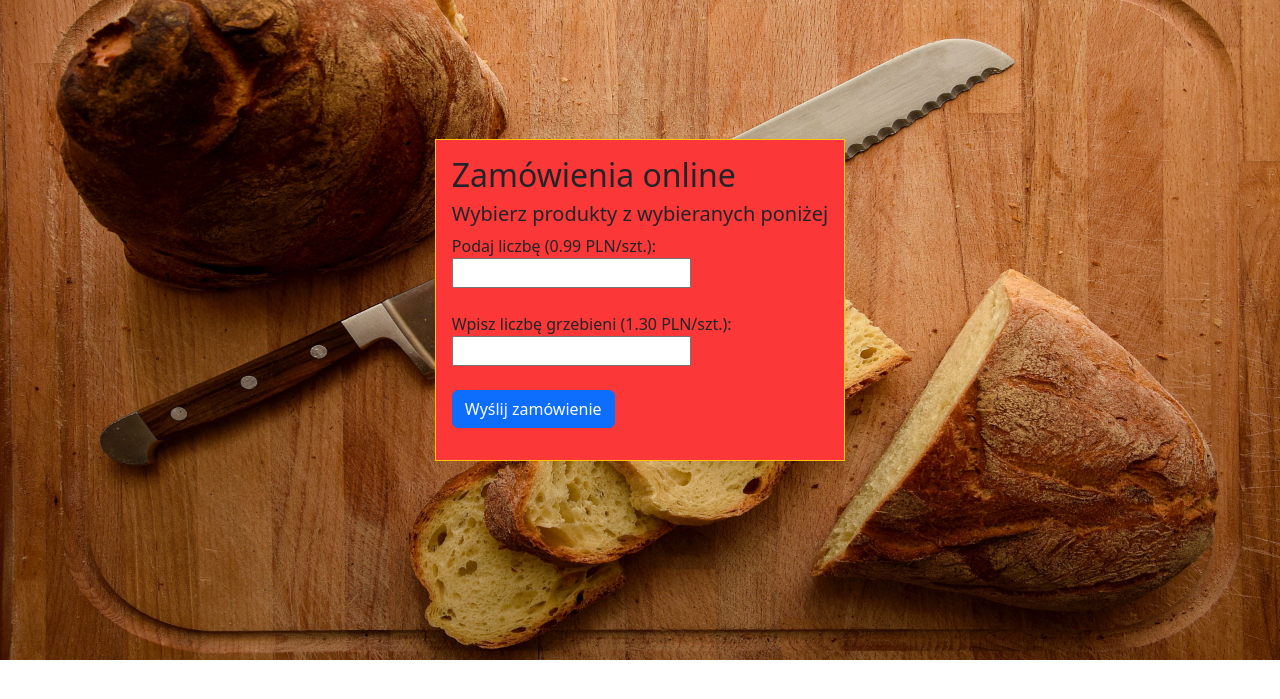
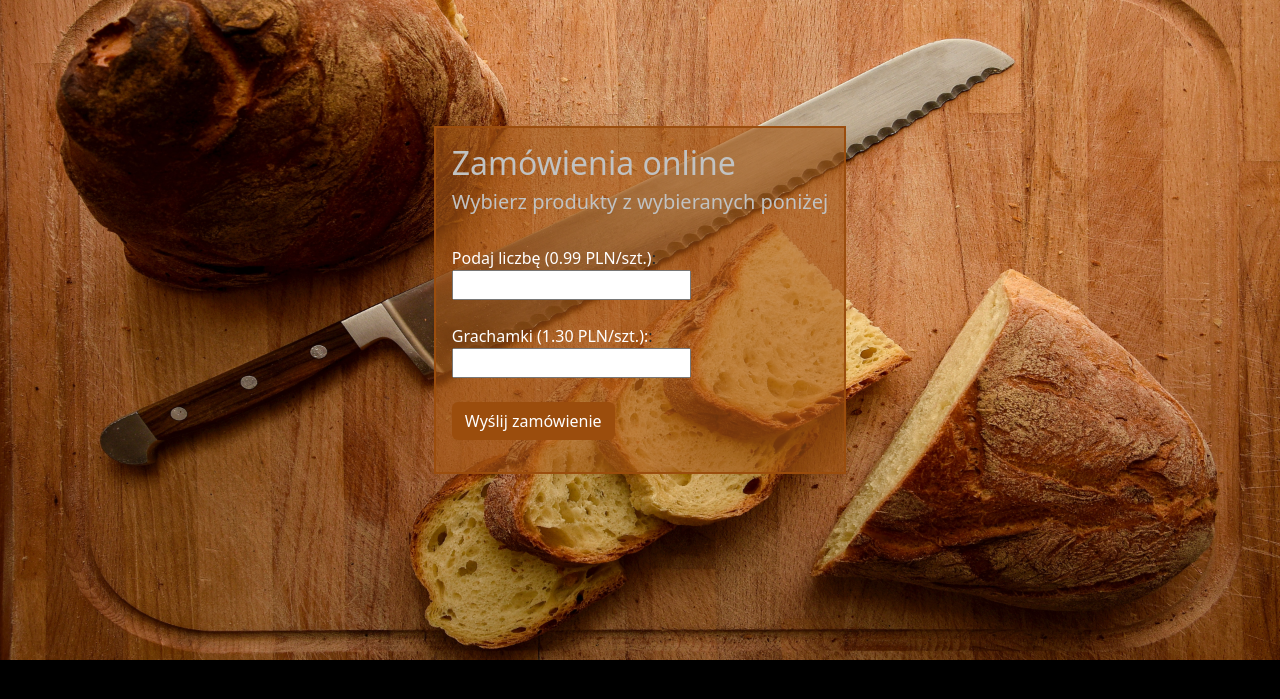
Before and after one commit to DarkoKa/Order-Form, a PHP site: page / in a window 1280 px wide. Shown: the top 699 px of the page. Run offline with PHP 8.4, Linux system fonts and the light colour scheme.

Commit message:
Add files via upload

```diff
--- a/index.php
+++ b/index.php
@@ -7,28 +7,32 @@
     <meta name=keywords content="" >
     <meta name="viewport" content="width=device-width, initial-scale=1.0">
     <title>PHP - Order Form</title>
-    <link rel="stylesheet" href="styles.css">
     <link href="https://cdn.jsdelivr.net/npm/bootstrap@5.3.2/dist/css/bootstrap.min.css" rel="stylesheet" integrity="sha384-T3c6CoIi6uLrA9TneNEoa7RxnatzjcDSCmG1MXxSR1GAsXEV/Dwwykc2MPK8M2HN" crossorigin="anonymous">
     <script src="https://cdn.jsdelivr.net/npm/bootstrap@5.3.2/dist/js/bootstrap.bundle.min.js" integrity="sha384-C6RzsynM9kWDrMNeT87bh95OGNyZPhcTNXj1NW7RuBCsyN/o0jlpcV8Qyq46cDfL" crossorigin="anonymous"></script>
+    <link rel="stylesheet" href="styles.css">
   </head>
 
 <body class="bodyImg">
 
-  <div class="container d-flex align-items-center justify-content-center" style="height: 600px;">
+  <div class="container-fluid d-flex align-items-center justify-content-center" style="height: 600px;">
     <div class="row">
-    <div class="col border border-warning p-3 myStyleForm">
-        <h2 class="">Zamówienia online</h2>
-          <h5>Wybierz produkty z wybieranych poniżej</h5>
+        <div class="col-12 p-3 myStyleForm">
+          <h2>Zamówienia online</h2>
+          <h5>Wybierz produkty z wybieranych poniżej</h5> <br>
 
-          <form action="order_form.php" method="post">
-            Podaj liczbę (0.99 PLN/szt.): <br>
+        <form action="order_form.php" method="post" >
+            <span class="myStyleTextInForm">Podaj liczbę (0.99 PLN/szt.)</span>:
+            <br>
             <input class="text" type="text" name="paczki"/>
             <br><br>
-            Wpisz liczbę grzebieni (1.30 PLN/szt.): <br>
+            <span class="myStyleTextInForm">Grachamki (1.30 PLN/szt.):</span>:
+            <br>
             <input type="text" name="grzebienie"/>
             <br><br>
-            <input type="submit" class="btn btn-primary mb-3" value="Wyślij zamówienie">
-      </div>
+            <input type="submit" class="btn myBtnStyle mb-3" value="Wyślij zamówienie">
+          </form>
+
+        </div>
     </div>
   </div>
 
--- a/styles.css
+++ b/styles.css
@@ -1,11 +1,31 @@
-.bodyImg{
-  background-image: url(bread.png);
-  background-size: cover;
-  background-repeat: no-repeat;
-  background-position: center;
+h2,h5{
+  color: rgb(193, 194, 194)
 }
 
+.bodyImg{
+  background: rgb(0, 0, 0) url("bread.png");
+  background-size: cover;
+  background-position: center;
+  background-repeat: no-repeat;
+}
 
 .myStyleForm{
-  background-color: rgb(252, 55, 55);
+  background-color: rgba(166, 87, 21, 0.6);
+  border: solid;
+  border-width: 2px;
+  border-color: rgb(155, 77, 13);
 }
+
+.myStyleTextInForm{
+  color: #ffffff;
+}
+
+.myBtnStyle{
+  background-color: rgb(155, 77, 13);
+  color: #ffffff;
+  transition: background-color 0.3s;
+}
+  .myBtnStyle:hover{
+    background-color: rgb(121, 58, 7);
+    color: #ffffff;
+  }
```
